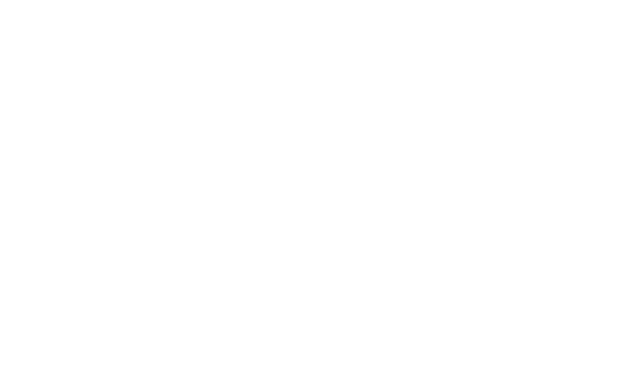
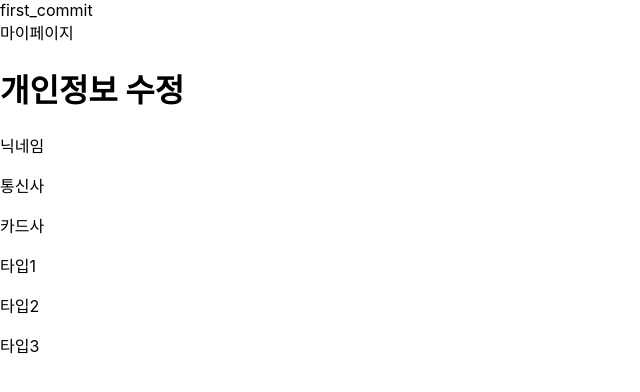
Before and after one commit to HangHae99-Team17/frontend, a React (Create React App) app: page /mypage in a window 1280 px wide. Shown: the top 392 px of the page, without its empty margins (0-640 px from the left). Built offline with nearby package versions, Linux system fonts and the light colour scheme.

Commit message:
유저 정보 api 추가한걸로 수정했습니다.

```diff
--- a/src/common/axios.js
+++ b/src/common/axios.js
@@ -17,5 +17,7 @@ export const apis = {
   // 게시물 불러오기
   adduser: (user_info) => instance.post('/api/user/signup',user_info),
   loginuser: (user_info) => instance.post('/api/user/login',user_info),
-  emailconfirm: (user_email) => instance.post('/api/user/redunancy',user_email)
+  logincheck: () => instance.get('api/user/show'),
+  emailconfirm: (user_email) => instance.post('/api/user/redunancy',user_email),
+  edituser: (user_info) => instance.put('api/user/change',user_info)
 };
--- /dev/null
+++ b/src/components/Userinfo.js
@@ -0,0 +1,26 @@
+import React from 'react';
+
+const Userinfo = (props) => {
+    return (
+        <div>
+            <div>
+            마이페이지
+            <h1>개인정보 수정</h1>
+            <p>닉네임</p>
+            {props.nickname}
+            <p>통신사</p>
+            {props.telecom}
+            <p>카드사</p>
+            {props.cardType}
+            <p>타입1</p>
+            {props.type1}
+            <p>타입2</p>
+            {props.type2}
+            <p>타입3</p>
+            {props.type3}
+            </div>
+        </div>
+    );
+};
+
+export default Userinfo;
--- a/src/pages/Main.js
+++ b/src/pages/Main.js
@@ -1,6 +1,7 @@
 import React from 'react';
 import {useDispatch,useSelector} from 'react-redux';
 import { actionCreators as userActions } from "../redux/modules/user";
+import { history } from "../redux/configureStore";
 
 const Main = () => {
     const dispatch = useDispatch();
@@ -9,10 +10,15 @@ const Main = () => {
     const logout = () => {
         dispatch(userActions.logoutFB())
     }
+    const mypage = () => {
+        history.push("/mypage");
+    }
+
     return (
         <React.Fragment>
             {is_login?(<div><p>로그인됨</p></div>):(<div><p>로그인안됨</p></div>)}
             <button onClick={logout}>로그아웃</button>
+            <button onClick={mypage}>마이페이지</button>
         </React.Fragment>
     );
 };
--- /dev/null
+++ b/src/pages/MyPage.js
@@ -0,0 +1,15 @@
+import React,{useEffect} from 'react';
+import {useSelector } from "react-redux";
+import Userinfo from '../components/Userinfo';
+
+const MyPage = () => {
+    const user_info = useSelector((state)=> state.user.user);
+
+    return (
+        <React.Fragment>
+            <Userinfo {...user_info}/>
+        </React.Fragment>
+    );
+};
+
+export default MyPage;
--- a/src/pages/SignUp.js
+++ b/src/pages/SignUp.js
@@ -1,4 +1,4 @@
-import React,{useState} from 'react';
+import React,{useEffect, useState} from 'react';
 import { useDispatch,useSelector } from "react-redux";
 import { actionCreators as userActions } from "../redux/modules/user";
 import { checkValue } from "../shared/regExp";
@@ -6,6 +6,7 @@ import { checkValue } from "../shared/regExp";
 const SignUp = () => {
     const dispatch = useDispatch();
     const [email_double, setEmail_Double] = useState("");
+    const [passwordcheck, setPasswordcheck] = useState("");
     const emailcheck = useSelector((state) => state.user.useremail);
     const [signup_info, setSignUp_Info] = useState({
         email: "",
@@ -26,15 +27,6 @@ const SignUp = () => {
     const {email, username, password, password1, telecom, cardtype, type1, type2, type3} = signup_info;
 
     const signup = () => {
-
-
-
-        if(!email){
-            setEmail_Double("엥 이메일이 비었는데요?")
-            return
-        }
-
-
 
         const user_info = {
             userEmail: email,
@@ -59,6 +51,27 @@ const SignUp = () => {
 
         console.log(emailcheck)
     }
+
+    useEffect(()=> {
+        if(email === ""){
+            setEmail_Double("이메일이 비었어요!")
+            return
+        }else{
+            setEmail_Double("")
+        }
+
+    },[email])
+
+    useEffect(()=> {
+        if(password !== password1){
+            setPasswordcheck("비밀번호가 일치하지 않습니다.")
+            return
+        }else{
+            setPasswordcheck("비밀번호가 일치합니다")
+            return
+        }
+    },[password, password1])
+
     return (
         <React.Fragment>
             <p>이메일</p>
@@ -71,6 +84,7 @@ const SignUp = () => {
             <input type="password" name="password" value={password} onChange={onChange}/>
             <p>비밀번호확인</p>
             <input type="password" name="password1" value={password1} onChange={onChange}/>
+            <p>{passwordcheck}</p>
             <p>통신사</p>
             <input type="text" name="telecom" value={telecom} onChange={onChange}/>
             <p>카드사</p>
--- a/src/redux/modules/user.js
+++ b/src/redux/modules/user.js
@@ -6,15 +6,14 @@ import { apis } from "../../common/axios";
 const SET_USER = "SET_USER";
 const CHECK_EMAIL = "CHECK_EMAIL";
 
+
 //action creator
 const setUser = createAction(SET_USER, (user) => ({ user }));
-const checkemail = createAction(CHECK_EMAIL, (check_info) => ({check_info}))
 
 //initialState
 const initialState = {
   user: null,
   is_login: false,
-  useremail: "",
 };
 
 export const signupFB = (user) => {
@@ -34,21 +33,18 @@ export const loginFB = (user) => {
   return async (dispatch, getState, {history}) => {
     try {
       const res = await apis.loginuser(user)
-
       if(res.data.data !== "유저네임을 찾을 수 없습니다." && res.data.data !== "비밀번호가 맞지 않습니다."){
-
         const token = res.data.data.token;
         const user_name = res.data.data.nickname;
-
         if (token) {
           sessionStorage.setItem("token", `${token}`);
           sessionStorage.setItem("nickname", `${user_name}`);
         }
-
         dispatch(setUser(res.data.data));
         history.push("/");
+      }else{
+        window.alert(res.data.data)
       }
-
     } catch (e) {
       console.log("error");
     }
@@ -57,9 +53,10 @@ export const loginFB = (user) => {
 
 // 로그인 여부 체크
 export const loginCheckFB = () => {
-  return (dispatch) => {
-    const nickname = sessionStorage.getItem("nickname");
-    dispatch(setUser(nickname));
+  return async (dispatch) => {
+      const res = await apis.logincheck()
+      console.log("deeee")
+      dispatch(setUser(res.data.data));
   };
 };
 
@@ -72,17 +69,6 @@ export const logoutFB = () => {
   }
 }
 
-export const checkemailFB = (user_email) => {
-  return async (dispatch) => {
-    try {
-      const res = await apis.emailconfirm(user_email)
-
-    } catch (e) {
-      console.log("error");
-    }
-  }
-}
-
 
 
 export default handleActions(
@@ -90,6 +76,7 @@ export default handleActions(
     [SET_USER]: (state, action) =>
       produce(state, (draft) => {
         draft.user = action.payload.user;
+        console.log(draft.user);
         draft.is_login = action.payload.user !== null ? true : false;
       }),
     [CHECK_EMAIL]: (state, action) =>
@@ -106,7 +93,6 @@ const actionCreators = {
   loginFB,
   loginCheckFB,
   logoutFB,
-  checkemailFB
 };
 
 export { actionCreators };
--- a/src/shared/App.js
+++ b/src/shared/App.js
@@ -7,22 +7,31 @@ import { useDispatch } from "react-redux";
 import SignUp from "../pages/SignUp";
 import Login from "../pages/Login";
 import Main from "../pages/Main";
+import MyPage from "../pages/MyPage";
+import Header from "../components/Header";
 import { actionCreators as userActions } from "../redux/modules/user";
 
 function App() {
   const dispatch = useDispatch();
 
+  const is_session = sessionStorage.getItem("token") ? true : false;
+
   React.useEffect(() => {
-    dispatch(userActions.loginCheckFB());
+    if(is_session){
+      dispatch(userActions.loginCheckFB());
+    }
   }, []);
 
   return (
     <React.Fragment>
+
       <Grid>
       <ConnectedRouter history={history}>
+        <Header></Header>
         <Route path="/" exact component={Main} />
         <Route path="/signup" exact component={SignUp} />
         <Route path="/login" exact component={Login} />
+        <Route path="/mypage" exact component={MyPage} />
       </ConnectedRouter>
       </Grid>
     </React.Fragment>
```
